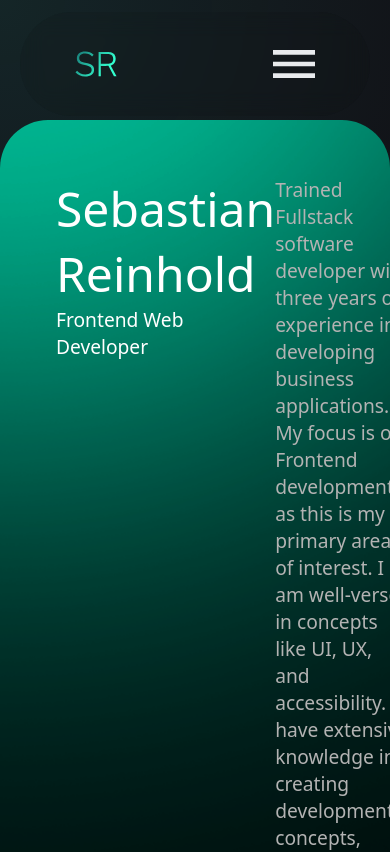
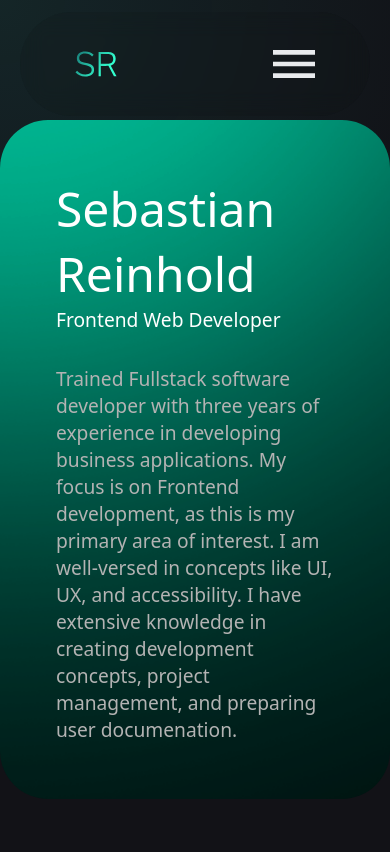
Before and after one commit to hardcoreseb/portfolio, an Angular app: page / in a window 390 px wide. Shown: the top 852 px of the page. Built offline with nearby package versions, Linux system fonts and the light colour scheme.

Commit message:
Hero component responsive

```diff
--- a/src/app/components/hero/hero.component.scss
+++ b/src/app/components/hero/hero.component.scss
@@ -18,3 +18,10 @@
 #about {
     scroll-margin-top: 120px;
 }
+
+@media screen and (max-width: 479px) {
+    .hero {
+        flex-direction: column;
+        gap: 32px;
+    }
+}
```
